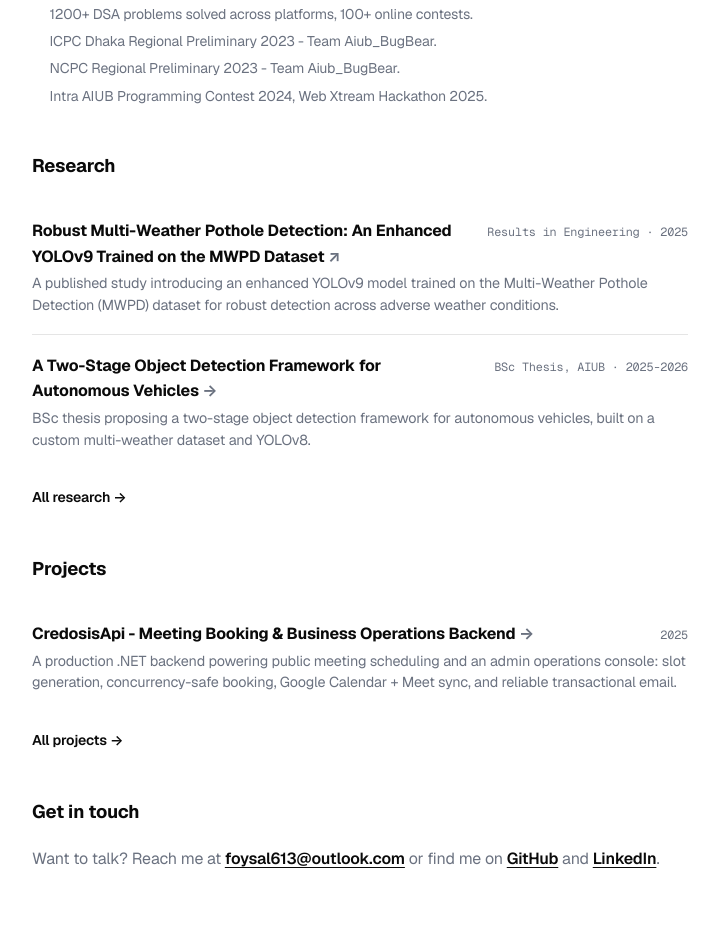
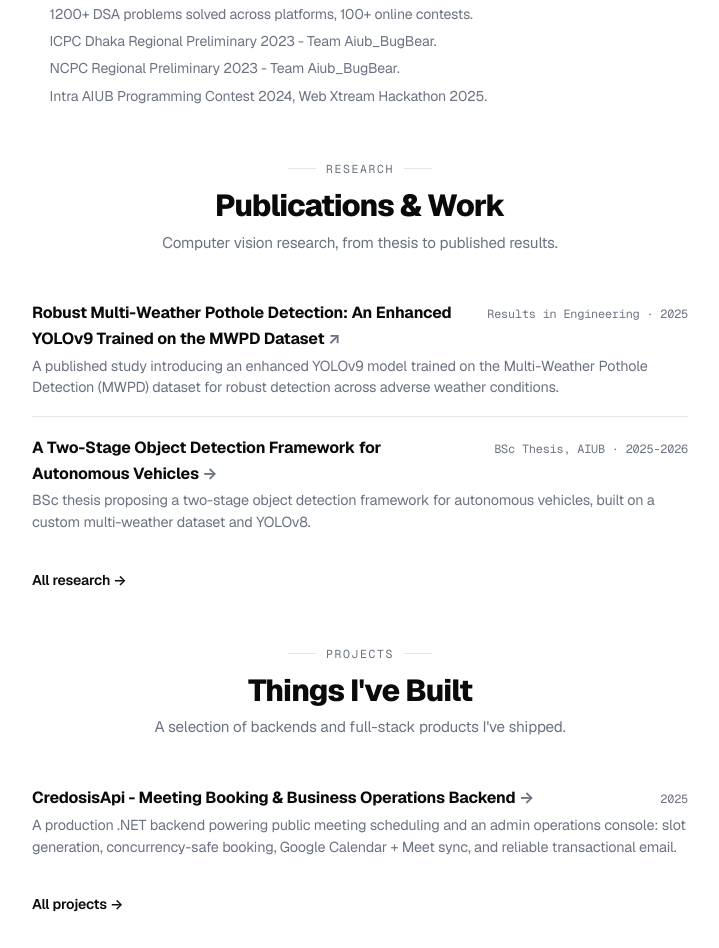
Before and after one commit to Foysal-Munsy/foysal-munsy.github.io, an Astro site: page / in a window 1280 px wide. Shown: the part 1287-2235 px from the top of the page, without its empty margins (280-999 px from the left). Built offline with nearby package versions, Linux system fonts and the light colour scheme; Astro itself is replaced by a stand-in of ours.

Commit message:
Add featured section headers for Projects and Research

```diff
--- a/src/components/Section.astro
+++ b/src/components/Section.astro
@@ -1,21 +1,42 @@
 ---
 // A titled content section used on the homepage. Adds the staggered fade-up
-// entrance animation and an optional heading. `delay` controls the animation
-// start so stacked sections cascade in. The heading uses a small monospace
-// "eyebrow" style so each section reads clearly as its own block.
+// entrance animation and a heading. `delay` controls the animation start so
+// stacked sections cascade in.
+//
+// Two header styles:
+//   - default: a simple left-aligned bold title (used by most sections).
+//   - featured: pass `eyebrow` (a small pill label with side rules) and an
+//     optional `subtitle` to render a centered, more prominent header. Used to
+//     make Projects/Research read as distinct showcase blocks.
 interface Props {
     title?: string;
+    eyebrow?: string;
+    subtitle?: string;
     delay?: number;
     class?: string;
 }
-const { title, delay = 0, class: className = "" } = Astro.props;
+const { title, eyebrow, subtitle, delay = 0, class: className = "" } =
+    Astro.props;
+const featured = Boolean(eyebrow);
 ---
 
 <section
     class:list={["section", "fade-up", className]}
     style={`animation-delay:${delay}s`}
 >
-    {title && <h2 class="section-title">{title}</h2>}
+    {featured ? (
+        <header class="featured-head">
+            <span class="eyebrow">
+                <span class="rule" aria-hidden="true"></span>
+                {eyebrow}
+                <span class="rule" aria-hidden="true"></span>
+            </span>
+            {title && <h2 class="featured-title">{title}</h2>}
+            {subtitle && <p class="featured-subtitle">{subtitle}</p>}
+        </header>
+    ) : (
+        title && <h2 class="section-title">{title}</h2>
+    )}
     <slot />
 </section>
 
@@ -31,4 +52,44 @@ const { title, delay = 0, class: className = "" } = Astro.props;
         letter-spacing: -0.01em;
         color: var(--text);
     }
+
+    /* Featured (centered) header used by showcase sections. */
+    .featured-head {
+        text-align: center;
+        margin: 0 0 1.75rem;
+    }
+
+    .eyebrow {
+        display: inline-flex;
+        align-items: center;
+        gap: 0.6rem;
+        font-family: theme("fontFamily.mono");
+        font-size: 0.72rem;
+        text-transform: uppercase;
+        letter-spacing: 0.14em;
+        color: var(--text-muted);
+    }
+
+    .rule {
+        display: block;
+        width: 1.75rem;
+        height: 1px;
+        background: var(--border);
+    }
+
+    .featured-title {
+        margin: 0.6rem 0 0;
+        font-size: 1.9rem;
+        font-weight: 800;
+        letter-spacing: -0.03em;
+        line-height: 1.15;
+        color: var(--text);
+    }
+
+    .featured-subtitle {
+        margin: 0.5rem auto 0;
+        max-width: 30rem;
+        color: var(--text-muted);
+        font-size: 0.95rem;
+    }
 </style>
--- a/src/pages/index.astro
+++ b/src/pages/index.astro
@@ -103,7 +103,12 @@ const researchHref = (r: (typeof featuredResearch)[number]) => {
     </Section>
 
     {featuredResearch.length > 0 && (
-        <Section title="Research" delay={0.35}>
+        <Section
+            eyebrow="Research"
+            title="Publications & Work"
+            subtitle="Computer vision research, from thesis to published results."
+            delay={0.35}
+        >
             <div class="list">
                 {featuredResearch.map((r) => {
                     const { href, external } = researchHref(r);
@@ -123,7 +128,12 @@ const researchHref = (r: (typeof featuredResearch)[number]) => {
     )}
 
     {featuredProjects.length > 0 && (
-        <Section title="Projects" delay={0.4}>
+        <Section
+            eyebrow="Projects"
+            title="Things I've Built"
+            subtitle="A selection of backends and full-stack products I've shipped."
+            delay={0.4}
+        >
             <div class="list">
                 {featuredProjects.map((p) => {
                     const { href, external } = projectHref(p);
```
